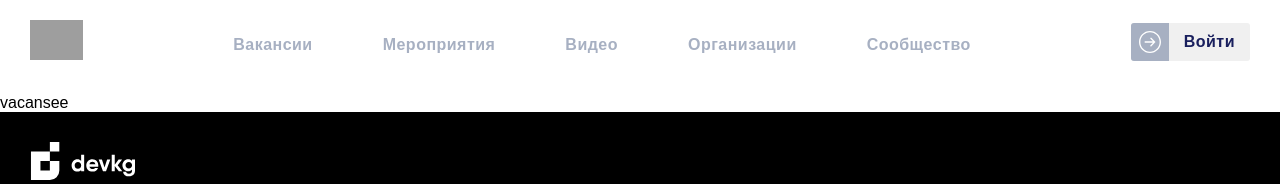
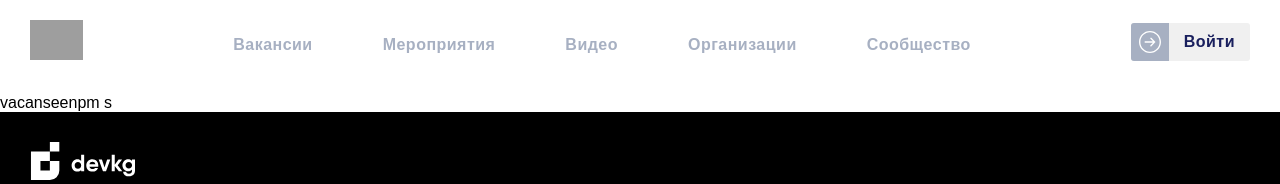
Before and after one commit to emirov15/etno_dev, a React (Create React App) app: page /Vacancies in a window 1280 px wide. Shown: the top 184 px of the page. Built offline with nearby package versions, Linux system fonts and the light colour scheme; grey boxes are pictures that could not be loaded.

Commit message:
footerdi jana headerdi kichine ozgortum

```diff
--- a/src/components/Vacancies/index.jsx
+++ b/src/components/Vacancies/index.jsx
@@ -3,7 +3,7 @@ import React from 'react';
 const Vacancies = () => {
     return (
         <div>
-            vacansee
+            vacanseenpm s
         </div>
     );
 };
```
